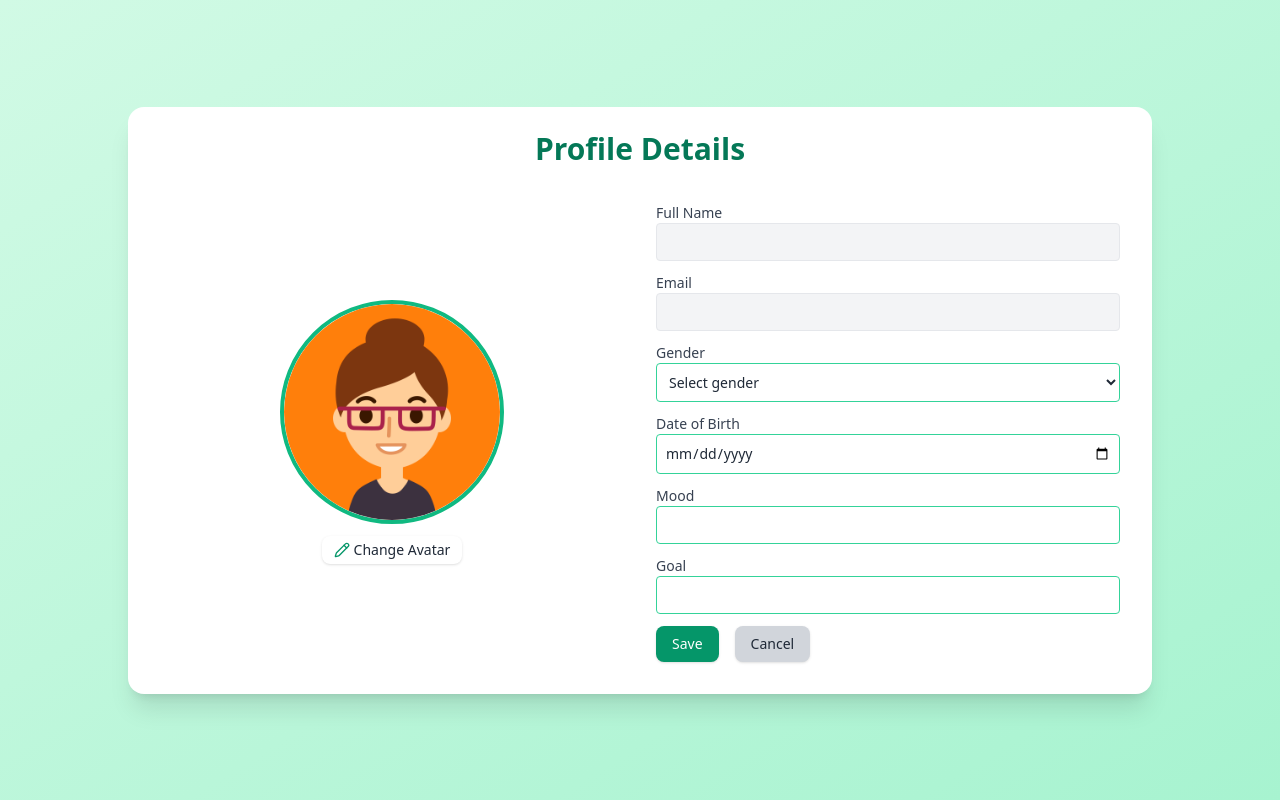
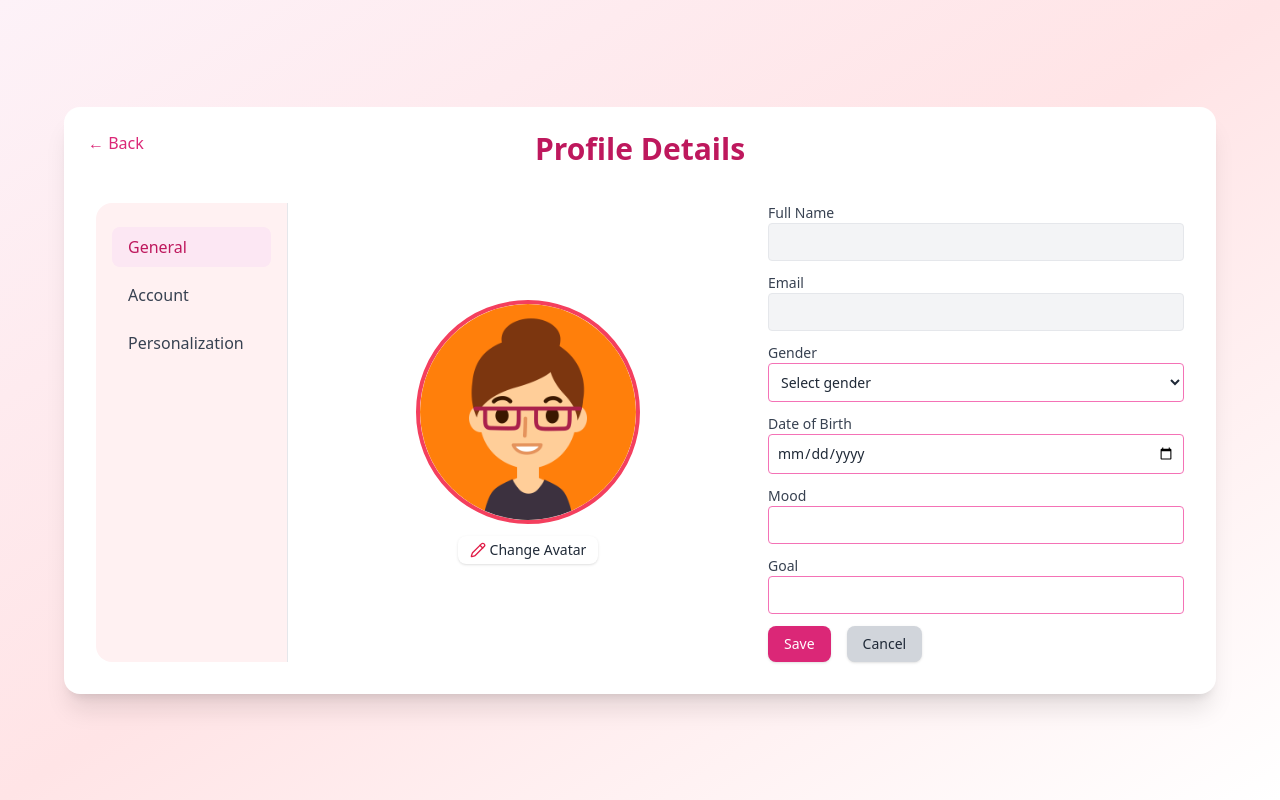
Before and after one commit to TJIT-FINAL-PROJ/AI-THERAPY, a React (Vite) app in the folder frontend/: page /profile in a window 1280 px wide. Both pictures are taken after a click on the button "Edit". Built offline with nearby package versions, Linux system fonts and the light colour scheme.

Commit message:
Update ProfilePage.jsx

```diff
--- a/frontend/src/components/ProfilePage.jsx
+++ b/frontend/src/components/ProfilePage.jsx
@@ -5,7 +5,6 @@ import { toast, ToastContainer } from "react-toastify";
 import { useNavigate } from "react-router-dom";
 import "react-toastify/dist/ReactToastify.css";
 
-// Import avatars
 import avatar1 from "../assets/avatars/avatar1.png";
 import avatar2 from "../assets/avatars/avatar2.png";
 import avatar3 from "../assets/avatars/avatar3.png";
@@ -32,6 +31,7 @@ const ProfilePage = () => {
   const navigate = useNavigate();
   const [user, setUser] = useState(null);
   const [loading, setLoading] = useState(true);
+  const [activeSection, setActiveSection] = useState("General"); // 👈 new state
   const [profile, setProfile] = useState({
     full_name: "",
     email: "",
@@ -43,7 +43,6 @@ const ProfilePage = () => {
   const [isEditing, setIsEditing] = useState(false);
   const [avatarEditing, setAvatarEditing] = useState(false);
 
-  // Load user first
   useEffect(() => {
     const getUser = async () => {
       const { data, error } = await supabase.auth.getUser();
@@ -63,22 +62,15 @@ const ProfilePage = () => {
     getUser();
   }, []);
 
-  // Fetch profile + onboarding once we have user
   useEffect(() => {
     if (!user?.id) return;
-
     const getProfile = async () => {
       try {
-        // Profiles table
-        const { data: profileData, error: profileError } = await supabase
+        const { data: profileData } = await supabase
           .from("profiles")
           .select("*")
           .eq("id", user.id)
           .single();
-
-        if (profileError && profileError.code !== "PGRST116") {
-          console.error(profileError);
-        }
 
         if (profileData) {
           setProfile((prev) => ({
@@ -89,7 +81,6 @@ const ProfilePage = () => {
           }));
         }
 
-        // Onboarding table
         const { data: onboardingData } = await supabase
           .from("onboarding")
           .select("*")
@@ -111,14 +102,11 @@ const ProfilePage = () => {
         setLoading(false);
       }
     };
-
     getProfile();
   }, [user]);
 
-  // Save updates
   const handleSave = async () => {
     if (!user?.id) return;
-
     const { error: profileError } = await supabase.from("profiles").upsert({
       id: user.id,
       gender: profile.gender,
@@ -128,7 +116,6 @@ const ProfilePage = () => {
     });
 
     if (profileError) {
-      console.error(profileError);
       toast.error("Failed to update profile.");
       return;
     }
@@ -144,7 +131,6 @@ const ProfilePage = () => {
       );
 
     if (onboardingError) {
-      console.error(onboardingError);
       toast.error("Failed to update mood & goal.");
       return;
     }
@@ -154,56 +140,82 @@ const ProfilePage = () => {
     setAvatarEditing(false);
   };
 
-  // Loading screen
   if (loading) {
     return (
-      <div className="min-h-screen flex items-center justify-center bg-gradient-to-br from-emerald-100 to-emerald-200">
+      <div className="min-h-screen flex items-center justify-center bg-gradient-to-br from-pink-50 via-rose-100 to-peach-100">
         <p className="text-emerald-700 font-medium text-lg">Loading profile...</p>
       </div>
     );
   }
 
 return (
-    <div className="min-h-screen bg-gradient-to-br from-emerald-100 to-emerald-200 flex items-center justify-center p-6">
-      <div className="w-full max-w-5xl bg-white rounded-2xl shadow-xl px-8 pt-24 relative grid grid-cols-2 gap-8 min-h-[65vh]">
-        {/* Title */}
-        <h2 className="absolute top-6 left-1/2 transform -translate-x-1/2 text-3xl font-bold text-emerald-700">
-          Profile Details
-        </h2>
+  <div className="min-h-screen bg-gradient-to-br from-pink-50 via-rose-100 to-peach-100 flex items-center justify-center p-6">
+    <div className="w-full max-w-6xl bg-white rounded-2xl shadow-xl px-8 pt-24 relative grid grid-cols-5 gap-8 min-h-[65vh]">
 
-        {/* Back button */}
-        {!isEditing && (
+      {/* Back button — stays across all sections */}
       <button
         onClick={() => navigate("/chat")}
-            className="absolute top-6 left-6 text-emerald-600 font-medium hover:underline "
+        className="absolute top-6 left-6 text-pink-600 font-medium hover:underline"
       >
         ← Back
       </button>
-        )}
 
-        {/* Edit button */}
+      {/* Show title and edit only in General */}
+      {activeSection === "General" && (
+        <>
+          <h2 className="absolute top-6 left-1/2 transform -translate-x-1/2 text-3xl font-bold text-pink-700">
+            Profile Details
+          </h2>
           {!isEditing && (
             <button
               onClick={() => setIsEditing(true)}
-            className="absolute top-6 right-6 bg-emerald-600 text-white px-4 py-1 rounded-lg shadow hover:bg-emerald-700"
+              className="absolute top-6 right-6 bg-rose-600 text-white px-4 py-1 rounded-lg shadow hover:bg-rose-700"
             >
               Edit
             </button>
           )}
+        </>
+      )}
 
-        {/* Left: Avatar */}
+      {/* LEFT SIDEBAR — with light background */}
+      <div className="col-span-1 border-r border-gray-200 pt-6 space-y-2 bg-rose-50 rounded-l-2xl p-4">
+        {["General", "Account", "Personalization"].map((tab) => (
+          <button
+            key={tab}
+            onClick={() => {
+              setActiveSection(tab);
+              setIsEditing(false);
+              setAvatarEditing(false);
+            }}
+            className={`w-full text-left px-4 py-2 rounded-lg font-medium transition ${
+              activeSection === tab
+                ? "bg-pink-100 text-pink-700"
+                : "hover:bg-gray-50 text-gray-700"
+            }`}
+          >
+            {tab}
+          </button>
+        ))}
+      </div>
+
+      {/* RIGHT CONTENT AREA — dynamic */}
+      <div className="col-span-4">
+        {/* GENERAL SECTION */}
+        {activeSection === "General" && (
+          <div className="grid grid-cols-2 gap-8">
+            {/* Avatar section (unchanged) */}
             <div className="flex justify-center items-center flex-col">
               <img
                 src={profile.avatar_url || avatarOptions[0]}
                 alt="Avatar"
-            className="w-56 h-56 rounded-full border-4 border-emerald-500 object-cover"
+                className="w-56 h-56 rounded-full border-4 border-rose-500 object-cover"
               />
               {isEditing && (
                 <button
                   onClick={() => setAvatarEditing(!avatarEditing)}
                   className="mt-3 bg-white px-3 py-1 rounded-lg shadow hover:bg-emerald-50 flex items-center gap-1 text-sm"
                 >
-              <Pencil className="w-4 h-4 text-emerald-600" /> Change Avatar
+                  <Pencil className="w-4 h-4 text-rose-600" /> Change Avatar
                 </button>
               )}
 
@@ -217,7 +229,7 @@ const ProfilePage = () => {
                       onClick={() => setProfile({ ...profile, avatar_url: url })}
                       className={`w-14 h-14 rounded-full cursor-pointer border-4 transition ${
                         profile.avatar_url === url
-                      ? "border-emerald-500"
+                          ? "border-pink-500"
                           : "border-transparent hover:border-gray-300"
                       }`}
                     />
@@ -226,7 +238,7 @@ const ProfilePage = () => {
               )}
             </div>
 
-        {/* Right: Details */}
+            {/* Right details form (unchanged) */}
             <div className="flex flex-col justify-start space-y-3 text-sm">
               {/* Full Name */}
               <div>
@@ -259,7 +271,7 @@ const ProfilePage = () => {
                     onChange={(e) =>
                       setProfile({ ...profile, gender: e.target.value })
                     }
-                className="w-full border p-2 rounded bg-white border-emerald-400"
+                    className="w-full border p-2 rounded bg-white border-pink-400"
                   >
                     <option value="">Select gender</option>
                     <option value="Male">Male</option>
@@ -285,7 +297,7 @@ const ProfilePage = () => {
                     onChange={(e) =>
                       setProfile({ ...profile, date_of_birth: e.target.value })
                     }
-                className="w-full border p-2 rounded bg-white border-emerald-400"
+                    className="w-full border p-2 rounded bg-white border-pink-400"
                   />
                 ) : (
                   <p className="p-2 border rounded bg-gray-100 text-sm">
@@ -304,7 +316,7 @@ const ProfilePage = () => {
                     onChange={(e) =>
                       setOnboarding({ ...onboarding, mood: e.target.value })
                     }
-                className="w-full border p-2 rounded bg-white border-emerald-400 text-sm"
+                    className="w-full border p-2 rounded bg-white border-pink-400 text-sm"
                   />
                 ) : (
                   <p className="p-2 border rounded bg-gray-100 text-sm">
@@ -323,7 +335,7 @@ const ProfilePage = () => {
                     onChange={(e) =>
                       setOnboarding({ ...onboarding, goal: e.target.value })
                     }
-                className="w-full border p-2 rounded bg-white border-emerald-400"
+                    className="w-full border p-2 rounded bg-white border-pink-400"
                   />
                 ) : (
                   <p className="p-2 border rounded bg-gray-100 text-sm ">
@@ -337,7 +349,7 @@ const ProfilePage = () => {
                 <div className="mt-4 flex gap-4">
                   <button
                     onClick={handleSave}
-                className="px-4 py-2 bg-emerald-600 text-white rounded-lg shadow hover:bg-emerald-700"
+                    className="px-4 py-2 bg-pink-600 text-white rounded-lg shadow hover:bg-pink-700"
                   >
                     Save
                   </button>
@@ -353,11 +365,29 @@ const ProfilePage = () => {
                 </div>
               )}
             </div>
+          </div>
+        )}
+
+        {/* ACCOUNT SECTION */}
+        {activeSection === "Account" && (
+          <div className="flex items-center justify-center h-full text-gray-500">
+            <p>Account settings will go here...</p>
+          </div>
+        )}
+
+        {/* PERSONALIZATION SECTION */}
+        {activeSection === "Personalization" && (
+          <div className="flex items-center justify-center h-full text-gray-500">
+            <p>Personalization options will go here...</p>
+          </div>
+        )}
+      </div>
 
       <ToastContainer position="top-center" autoClose={3000} />
     </div>
   </div>
 );
+
 };
 
 export default ProfilePage;
```
Lines whose indentation alone changed are shown as unchanged.
